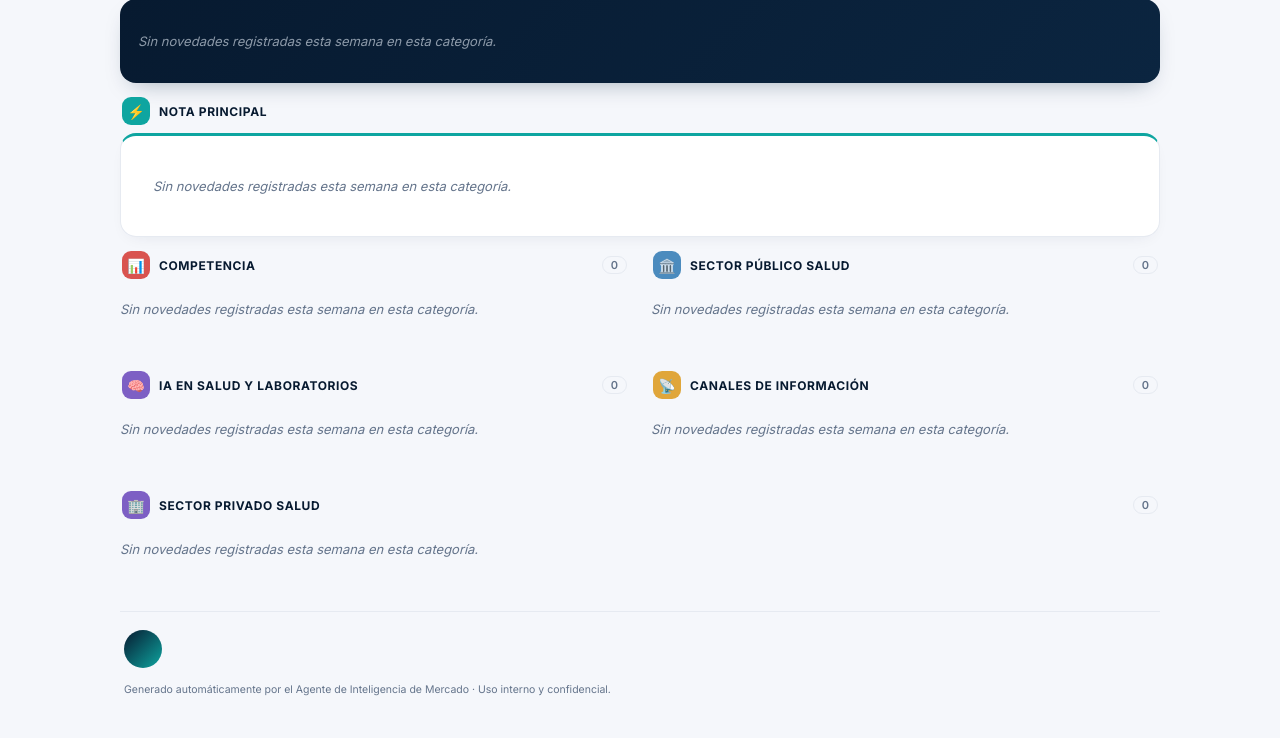
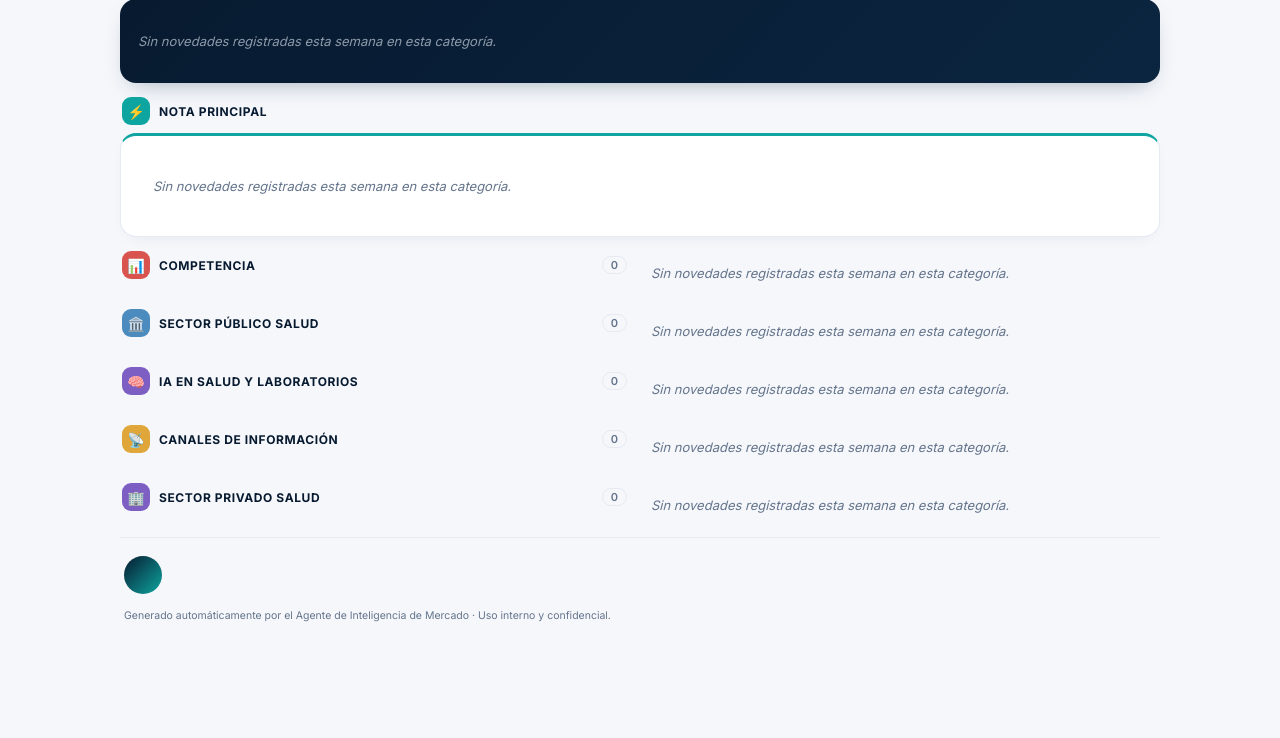
Before and after one commit to jvillalobos-cpu/agente-recopilacion-info, a Python web app: template templates/newsletter.html in a window 1280 px wide. Shown: the part 299-1037 px from the top of the page. After the commit the page ends 921 px from the top, so only its background shows below. Run offline with Jinja, Linux system fonts and the light colour scheme; the template is opened without the code that fills it, so the values that code supplies are empty.

Commit message:
fix: grid simple de 2 columnas en orden secuencial estricto; enriquece nota Gemini for healthcare
- Reemplaza el emparejamiento por filas (pair-row) por un grid plano donde
  cada encabezado/nota es una celda que se acomoda en orden estricto, como
  texto que envuelve linea por linea -- si una seccion deja una celda sin
  pareja, la siguiente seccion empieza justo al lado sin dejar hueco
- Enriquece la nota de Google Gemini for healthcare con el analisis clinico
  del Dr. Mike Zack: subsistema de reconciliacion de medicamentos (Epic,
  Oracle Health, GoodRx, Optum, Infinitus, BMJ, Suki, UiPath, Salesforce),
  organizaciones socias y limitaciones (acceso de solo lectura, falta de
  medicion de impacto en errores de prescripcion)

Co-Authored-By: Claude Sonnet 5 <noreply@anthropic.com>
Claude-Session: https://claude.ai/code/session_012YpwqM9synAGuZDsVA3jsL

```diff
--- a/templates/newsletter.html
+++ b/templates/newsletter.html
@@ -265,10 +265,9 @@
     }
 
     .block { margin-bottom: 14px; }
-    .section-header { margin: 0 0 8px; }
-    .item-wrap { margin-bottom: 12px; }
-    .empty-note-wrap { margin-bottom: 12px; }
-    .pair-row { margin-bottom: 4px; }
+    .masonry-grid { display: grid; grid-template-columns: 1fr; gap: 12px; }
+    .section-header { margin: 0; }
+    .item-wrap, .empty-note-wrap { margin: 0; }
 
     /* ── Summary (al inicio del boletín) ── */
     .summary-card {
@@ -357,25 +356,17 @@
       .masthead h1 { font-size: 34px; }
       .masthead h2 { font-size: 14px; }
 
-      /* Flujo tipo "periódico": cada nota es su propia tarjeta y fluye sola por
-         las 2 columnas (como un masonry). Una categoría corta no deja hueco:
-         la siguiente nota -de la misma categoría o de la próxima- continúa
-         justo debajo. Ninguna tarjeta se parte nunca a la mitad. */
-      /* Orden numérico estricto: las secciones se emparejan 1-2, 3-4... en
-         filas de 2 columnas lado a lado; si sobra una sección impar al
-         final, ocupa las dos columnas completas en vez de quedar a medias. */
-      .pair-row {
+      /* Orden numérico estricto, en pares: cada encabezado de sección y cada
+         nota es una celda de un grid de 2 columnas que se acomoda en
+         secuencia estricta (como texto que envuelve línea por línea) --
+         si una sección deja una nota "non pareada", la siguiente sección
+         empieza justo al lado en la misma fila, sin dejar hueco. */
+      .masonry-grid {
         display: grid;
         grid-template-columns: 1fr 1fr;
-        gap: 22px;
+        gap: 14px 22px;
         align-items: start;
-        margin-bottom: 14px;
       }
-      .pair-row.full-width { grid-template-columns: 1fr; }
-      .section-header { margin: 0 0 8px; }
-      .item-wrap { margin-bottom: 12px; }
-      .empty-note-wrap { margin-bottom: 12px; }
-
       .card { padding: 18px 24px; }
       .card.accent-main { padding: 28px 32px; }
       .item-title { font-size: 15.5px; }
@@ -440,7 +431,21 @@
       </div>
     </div>
 
-    {% macro section_block(items, label, icon_class, icon_glyph, accent, tint) %}
+    {% set flow_sections = [
+      ("competencia", report.competencia, "Competencia", "icon-comp", "📊", "var(--red)", "var(--red-tint)"),
+      ("sector_publico", report.sector_publico, "Sector público salud", "icon-pub", "🏛️", "var(--blue)", "var(--blue-tint)"),
+      ("ia_salud_laboratorios", report.ia_salud_laboratorios, "IA en salud y laboratorios", "icon-ia", "🧠", "var(--violet)", "var(--violet-tint)"),
+      ("canales_informacion", report.canales_informacion, "Canales de información", "icon-chan", "📡", "var(--gold)", "var(--gold-tint)"),
+      ("sector_privado", report.sector_privado, "Sector privado salud", "icon-priv", "🏢", "#7d5fc4", "var(--violet-tint)"),
+    ] %}
+
+    <!-- [3-7] Competencia, Sector Público, IA, Canales y Sector Privado:
+         cada encabezado y cada nota es una celda de un grid de 2 columnas
+         que se acomoda en orden estricto, como texto que envuelve línea por
+         línea -- si una sección deja una celda "sin pareja", la siguiente
+         sección empieza justo al lado en la misma fila, sin dejar hueco. -->
+    <div class="masonry-grid">
+      {% for key, items, label, icon_class, icon_glyph, accent, tint in flow_sections %}
       <div class="section-header">
         <div class="section-label"><div class="section-icon {{ icon_class }}">{{ icon_glyph }}</div><span class="text">{{ label }}</span><span class="count">{{ items|length }}</span></div>
       </div>
@@ -464,29 +469,8 @@
       {% else %}
       <div class="empty-note-wrap"><p class="empty-note">Sin novedades registradas esta semana en esta categoría.</p></div>
       {% endif %}
-    {% endmacro %}
-
-    {% set flow_sections = [
-      ("competencia", report.competencia, "Competencia", "icon-comp", "📊", "var(--red)", "var(--red-tint)"),
-      ("sector_publico", report.sector_publico, "Sector público salud", "icon-pub", "🏛️", "var(--blue)", "var(--blue-tint)"),
-      ("ia_salud_laboratorios", report.ia_salud_laboratorios, "IA en salud y laboratorios", "icon-ia", "🧠", "var(--violet)", "var(--violet-tint)"),
-      ("canales_informacion", report.canales_informacion, "Canales de información", "icon-chan", "📡", "var(--gold)", "var(--gold-tint)"),
-      ("sector_privado", report.sector_privado, "Sector privado salud", "icon-priv", "🏢", "#7d5fc4", "var(--violet-tint)"),
-    ] %}
-
-    <!-- [3-7] Competencia, Sector Público, IA, Canales y Sector Privado:
-         orden numérico estricto 1,2,3,4... emparejadas en filas de 2
-         columnas; si sobra una sección impar al final, ocupa el ancho
-         completo (merge de ambas columnas) en vez de quedar a medias. -->
-    {% for pair in flow_sections|batch(2) %}
-    <div class="pair-row{% if pair|length < 2 %} full-width{% endif %}">
-      {% for key, items, label, icon_class, icon_glyph, accent, tint in pair %}
-      <div class="block">
-        {{ section_block(items, label, icon_class, icon_glyph, accent, tint) }}
-      </div>
       {% endfor %}
     </div>
-    {% endfor %}
 
     <!-- Footer / Signature -->
     <div class="footer">
```
Also changed, not shown: config/manual_posts.json.
